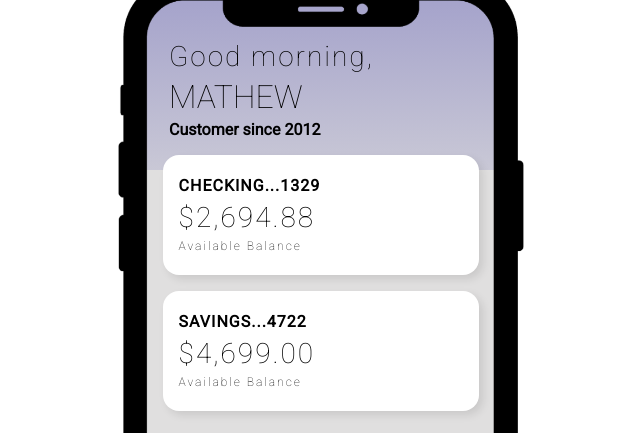
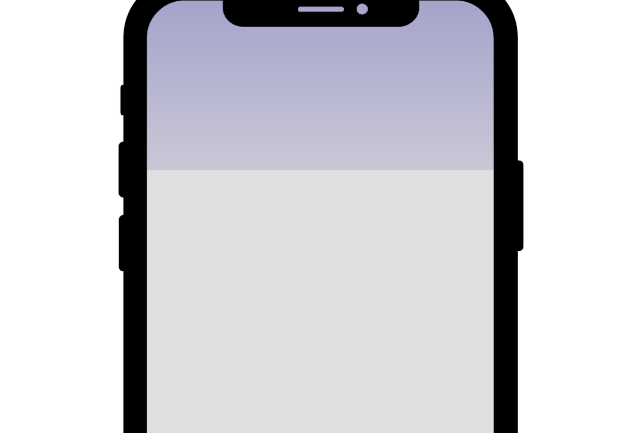
Before and after one commit to tunjiakanbi/Mobile-Banking-App, a plain HTML site: page index.html in a window 1280 px wide. Shown: the top 433 px of the page, without its empty margins (319-959 px from the left). Drawn offline with Linux system fonts and the light colour scheme.

Commit message:
minor edits

```diff
--- a/css/style.scss
+++ b/css/style.scss
@@ -46,6 +46,7 @@
   }
   section#page1 {
     background: rgb(224, 223, 223);
+    display:none;
     div#content {
       position: relative;
       height: 170px;
@@ -176,7 +177,18 @@
     }
   }
   section#page2 {
-    background: blue;
-    display: none;
+    // background: blue;
+    // display: none;
+    background: rgb(224, 223, 223);
+    div#content {
+      position: relative;
+      height: 170px;
+      top: -32px;
+      background-image: linear-gradient(
+        180deg,
+        rgb(165, 163, 203),
+        rgb(201, 200, 214)
+      );
+    }
   }
 }
--- a/index.html
+++ b/index.html
@@ -58,6 +58,7 @@
           </div>
         </section>
         <section id="page2">
+          <div id="content"></div>
         </section>
       </section>
     </div>
```
Also changed, not shown: css/style.css, 1 other file.
